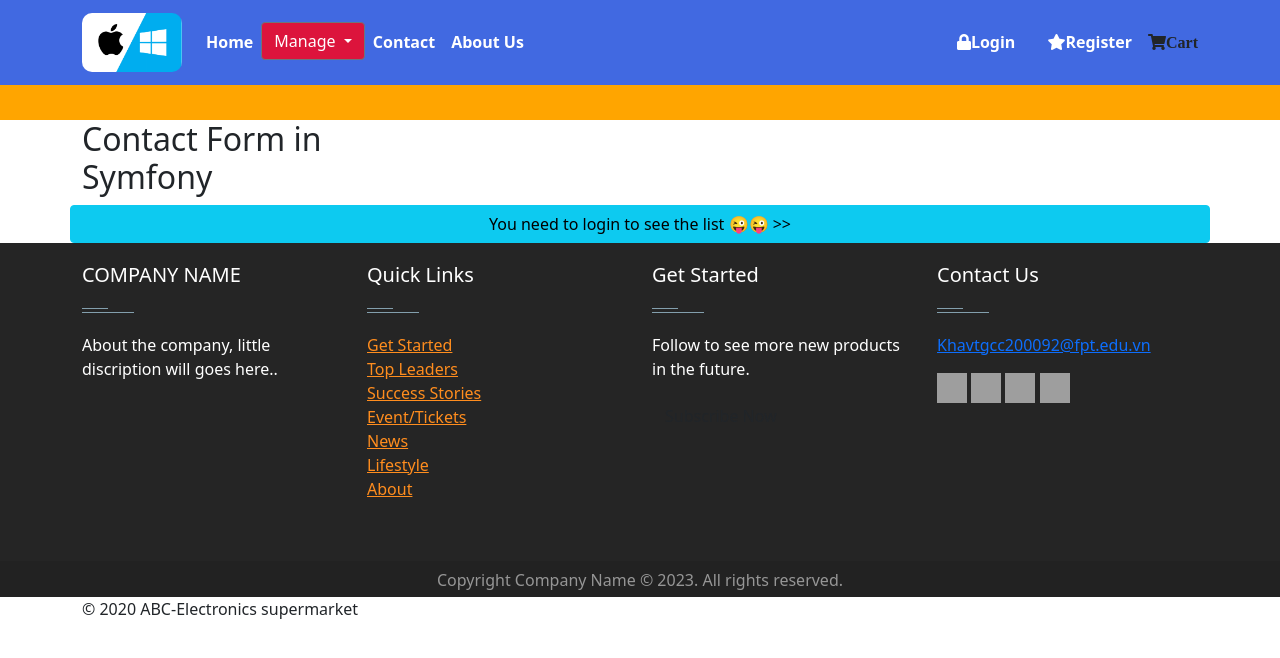
After one commit to ASMProjectWebHL/Asm_Webproject, a Symfony app: template templates/default/index.html.twig in a window 1280 px wide. The commit adds this page. Shown: the top 658 px of the page. Run offline with Twig, Linux system fonts and the light colour scheme; the template is opened without the code that fills it, so the values that code supplies are empty; some libraries are stand-ins or nearby versions; grey boxes are pictures that could not be loaded.

Commit message:
Create a page contact

```diff
--- a/templates/aboutus/index.html.twig
+++ b/templates/aboutus/index.html.twig
@@ -25,7 +25,7 @@
         <p class="title">CEO & Founder</p>
         <p>Some text that describes me lorem ipsum ipsum lorem.</p>
         <p>jane@example.com</p>
-        {# <a href="{{path('app_contact')}}"><button class="button">Contact</button></a> #}
+        <a href="{{path('app_contact')}}"><button class="button">Contact</button></a>
         <p></p>
       </div>
     </div>
@@ -39,7 +39,7 @@
         <p class="title">Art Director</p>
         <p>Some text that describes me lorem ipsum ipsum lorem.</p>
         <p>mike@example.com</p>
-        {# <a href="{{path('app_contact')}}"><button class="button">Contact</button></a> #}
+        <a href="{{path('app_contact')}}"><button class="button">Contact</button></a>
         <p></p>
       </div>
     </div>
@@ -53,7 +53,7 @@
         <p class="title">Designer</p>
         <p>Some text that describes me lorem ipsum ipsum lorem.</p>
         <p>john@example.com</p>
-        {# <a href="{{path('app_contact')}}"><button class="button">Contact</button></a> #}
+        <a href="{{path('app_contact')}}"><button class="button">Contact</button></a>
         <p></p>
       </div>
     </div>
--- a/templates/base.html.twig
+++ b/templates/base.html.twig
@@ -80,7 +80,7 @@
         </ul>
       </div>
             <li class="nav-item active">
-          {# <a class="nav-link" style="font-weight: bold;color:white" href="{{path('app_contact')}}"> Contact </a> #}
+          <a class="nav-link" style="font-weight: bold;color:white" href="{{path('app_contact')}}"> Contact </a>
         </li>
             <li class="nav-item active">
           <a class="nav-link " style="font-weight: bold;color:white" href="{{path('app_aboutus')}}">About Us</a>
--- /dev/null
+++ b/templates/default/index.html.twig
@@ -0,0 +1,26 @@
+{% extends 'base.html.twig' %}
+{% block body %}
+<div class="container">
+       <div class="row">
+           <div class="col-sm-4">
+               <h2 class=page-header>Contact Form in Symfony</h2>
+                   {% if app.user != null %}
+                   {{form_start(form)}}
+                   {{form_widget(form)}}
+                   {{form_end(form)}}
+                       {% endif %}
+           </div>
+                 {% if app.user == null %}
+      <a href="{{ path('app_login') }}" class="btn btn-info">
+        You need to login to see the list 😜😜 >></a>
+      {% endif %}
+                                          <!-- Display message -->
+                        {% for message in app.flashes('success') %}
+                        <div class="alert alert-success">
+                              {{ message }}
+                       </div>
+                        {% endfor %}
+              <!-- End display message -->
+       </div>
+</div>
+{% endblock %}
--- a/templates/home.html.twig
+++ b/templates/home.html.twig
@@ -77,7 +77,7 @@
         </ul>
       </div>
             <li class="nav-item active">
-          {# <a class="nav-link" style="font-weight: bold;color:white" href="{{path('app_contact')}}"> Contact </a> #}
+          <a class="nav-link" style="font-weight: bold;color:white" href="{{path('app_contact')}}"> Contact </a>
         </li>
             <li class="nav-item active">
           <a class="nav-link " style="font-weight: bold;color:white" href="{{path('app_aboutus')}}">About Us</a>
```
Also changed, not shown: src/Controller/DefaultController.php (added, +56 -0 lines).
